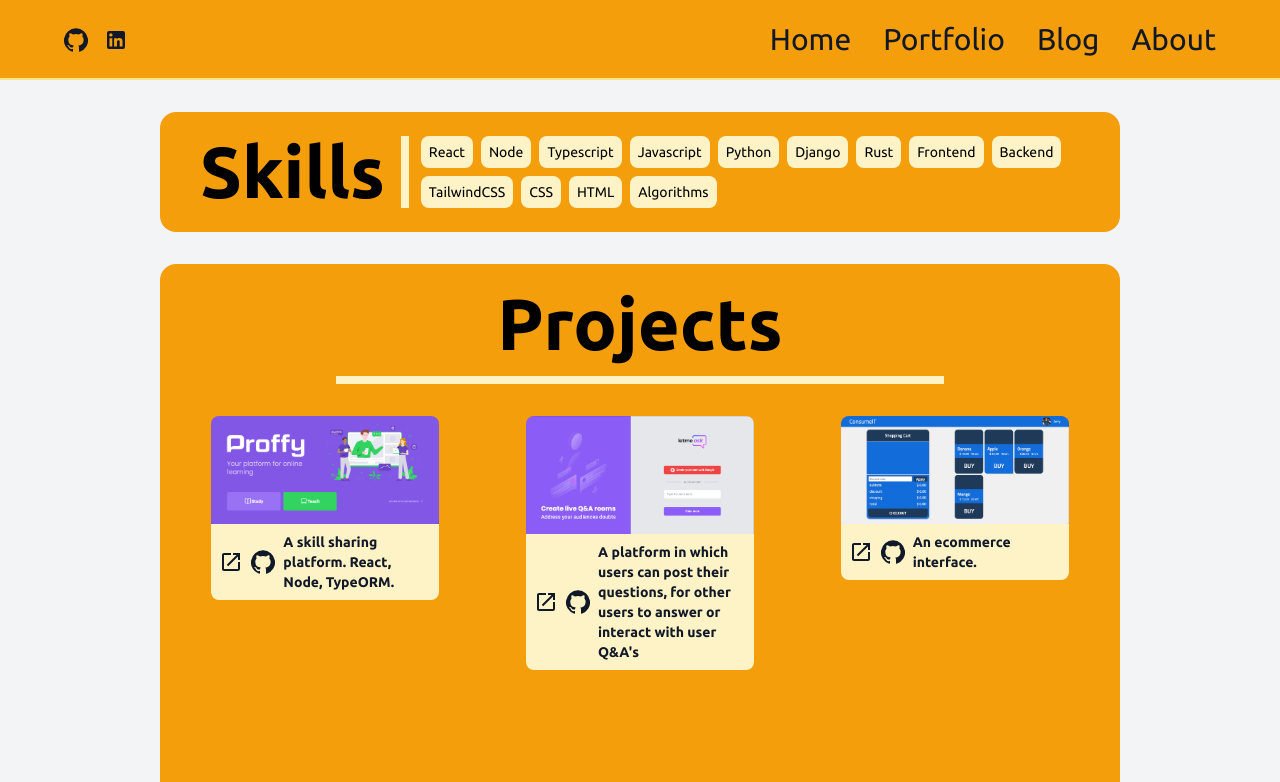
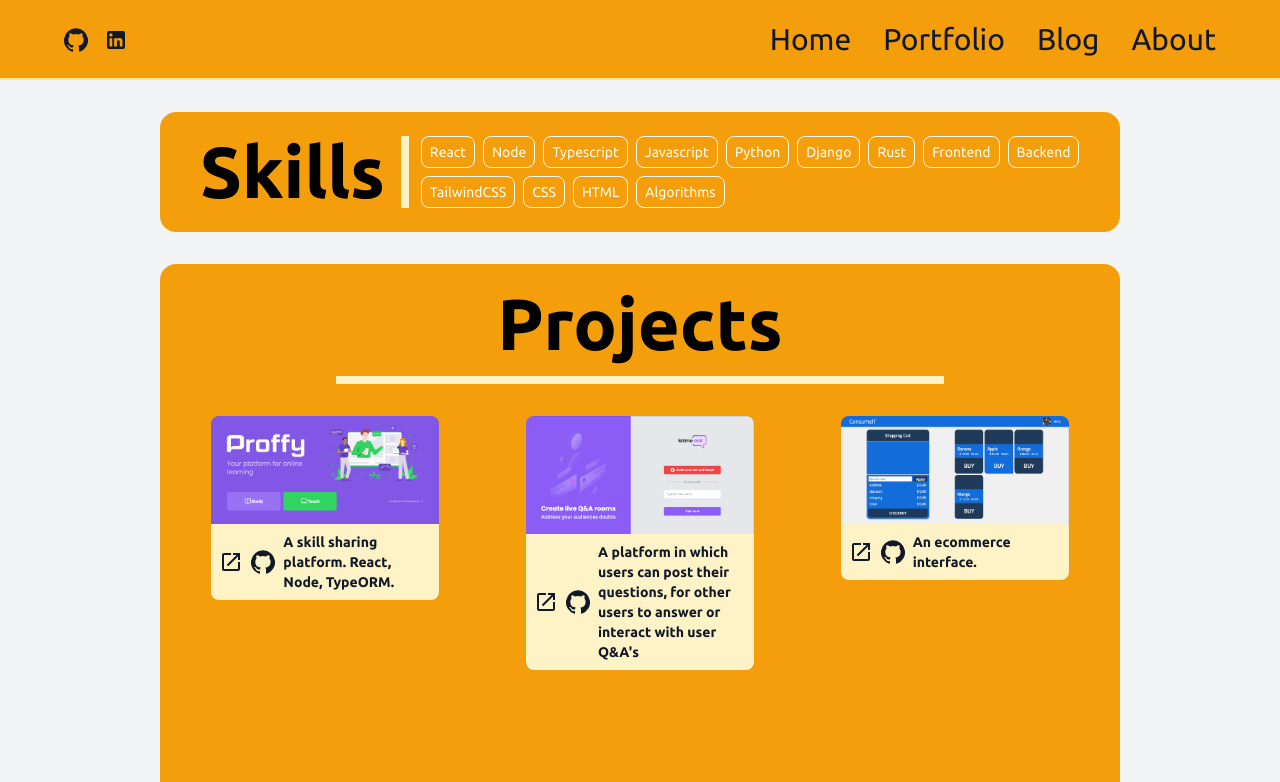
Before and after one commit to vix993/my-blog, a Next.js app: page /portfolio in a window 1280 px wide. Shown: the top 782 px of the page. Built offline with nearby package versions, Linux system fonts and the light colour scheme.

Commit message:
changing skill button style

```diff
--- a/components/SiteView.jsx
+++ b/components/SiteView.jsx
@@ -5,7 +5,7 @@ import Icon from "@material-ui/core/Icon";
 export const SiteView = ({ currentSite }) => {
   return (
     <a
-      className="w-full lg:w-3/12 h-80 mx-auto rounded-2xl lg:mt-4 cursor-pointer transition hover:opacity-80 hover:brightness-70 duration-150 hover:text-gray-700"
+      className="w-full lg:w-3/12 h-80 mx-auto rounded-2xl lg:mt-4 cursor-pointer transition hover:opacity-90 hover:brightness-70 duration-150 hover:text-gray-700"
       href={currentSite.url ? currentSite.url : currentSite.github}
       target="_blank"
     >
--- a/components/Skill.jsx
+++ b/components/Skill.jsx
@@ -6,8 +6,8 @@ export const Skill = ({ name }) => {
     useContext(SkillsContext);
 
   const selectedSkill = filteredSkills.includes(name)
-    ? "bg-yellow-500 border border-yellow-100 text-yellow-100"
-    : "bg-yellow-100";
+    ? "border bg-yellow-100"
+    : "bg-yellow-500 border border-yellow-50 text-yellow-50";
 
   return (
     <button
```
